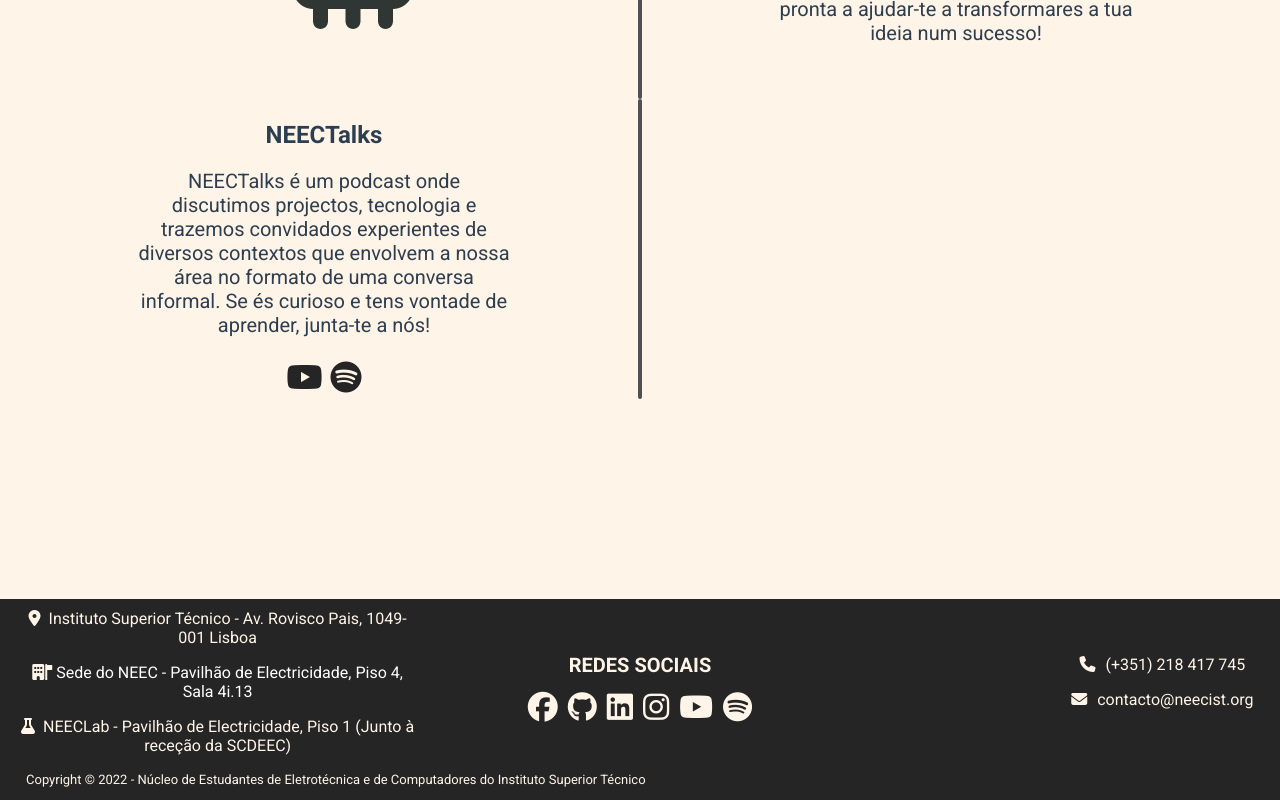
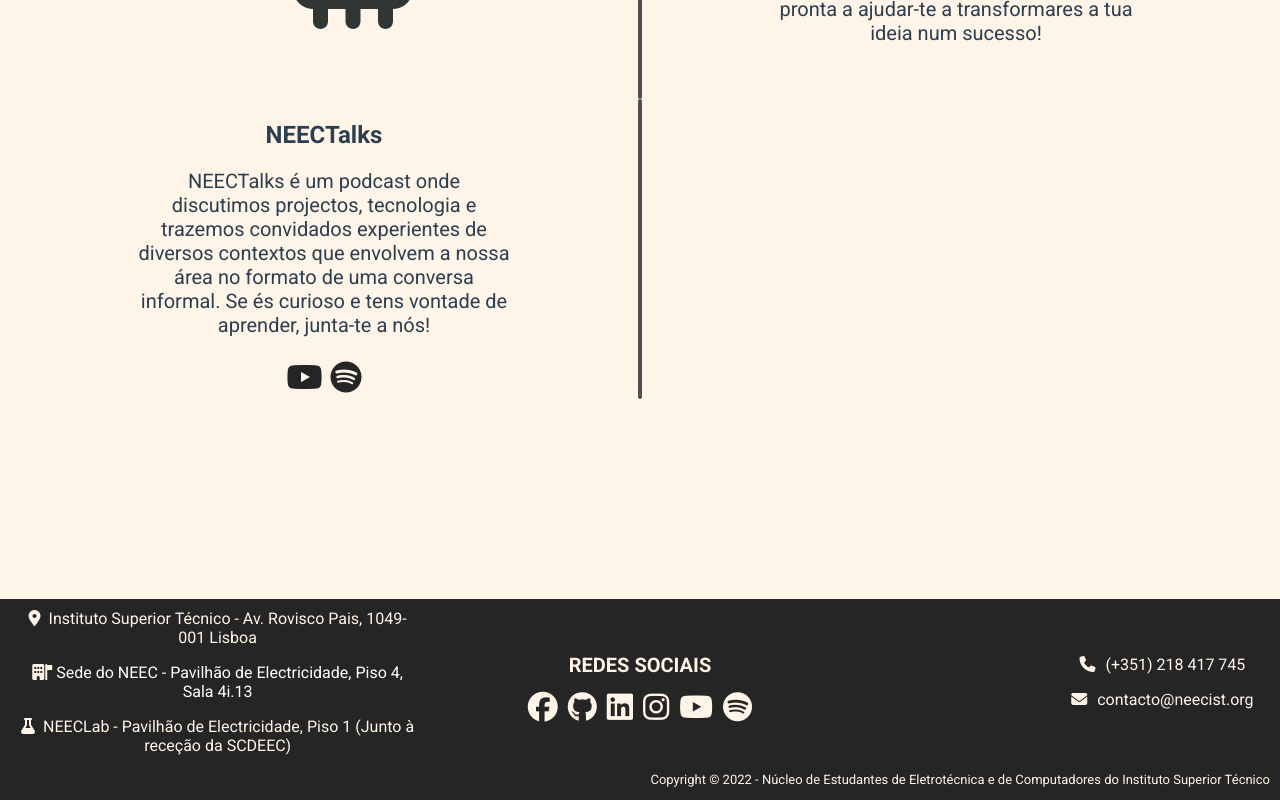
Before and after one commit to NEECIST/NeecUpdatedWebsite, a Vue app in the folder site/: page / in a window 1280 px wide. Shown: the part 2111-2911 px from the top of the page. Built offline with nearby package versions, Linux system fonts and the light colour scheme; no server answers; the database is empty.

Commit message:
Footer now always displays in the beginning of the page if it's not the home page

```diff
--- a/site/src/components/Footer.vue
+++ b/site/src/components/Footer.vue
@@ -105,14 +105,28 @@ export default {
   beforeUnmount() {
     window.removeEventListener("scroll", this.handleScroll);
   },
+  watch: {
+    $route() {
+      this.handleScroll(); // Re-evaluate footer visibility on page change
+    }
+  },
   methods: {
     handleScroll() {
+      // Check if the current page is the home page
+      const isHome = this.$route?.path === "/";
+
       const scrollY = window.scrollY;
       const winH = window.innerHeight;
       const docH = document.documentElement.scrollHeight;
 
-      this.footerVisible = scrollY > 100;
-      this.isAtBottom = scrollY + winH >= docH - 140;
+      // Always show footer if not on homepage
+      if (!isHome) {
+        this.footerVisible = true;
+      } else {
+        this.footerVisible = scrollY > 100;
+      }
+
+      this.isAtBottom = scrollY + winH >= docH - 160;
     },
   },
 };
@@ -195,14 +209,17 @@ export default {
 
 
   .bottom-bar {
+    text-align: right;
     width: 100%;
     height: auto;
-    padding: 0.5rem 0.5rem 0.5rem 1rem;
+    padding: 0.5rem 0.5rem 0.5rem 0rem;
     background-color: #252525;
     color: #FFF4E8;
     position: relative;
     overflow: hidden;
     bottom: 0;
+    flex-wrap: wrap;
+    display: flex;
   }
 
   /* Make sure links are visible */
@@ -230,10 +247,10 @@ export default {
   }
 
   #copyright {
-    padding-left: 10px;
+    padding-right: 10px;
     padding-bottom: 5px;
+    margin-left: auto;
     font-size: 13px;
-    float: left;
     font-family: "Roboto", sans-serif;
   }
 
```
